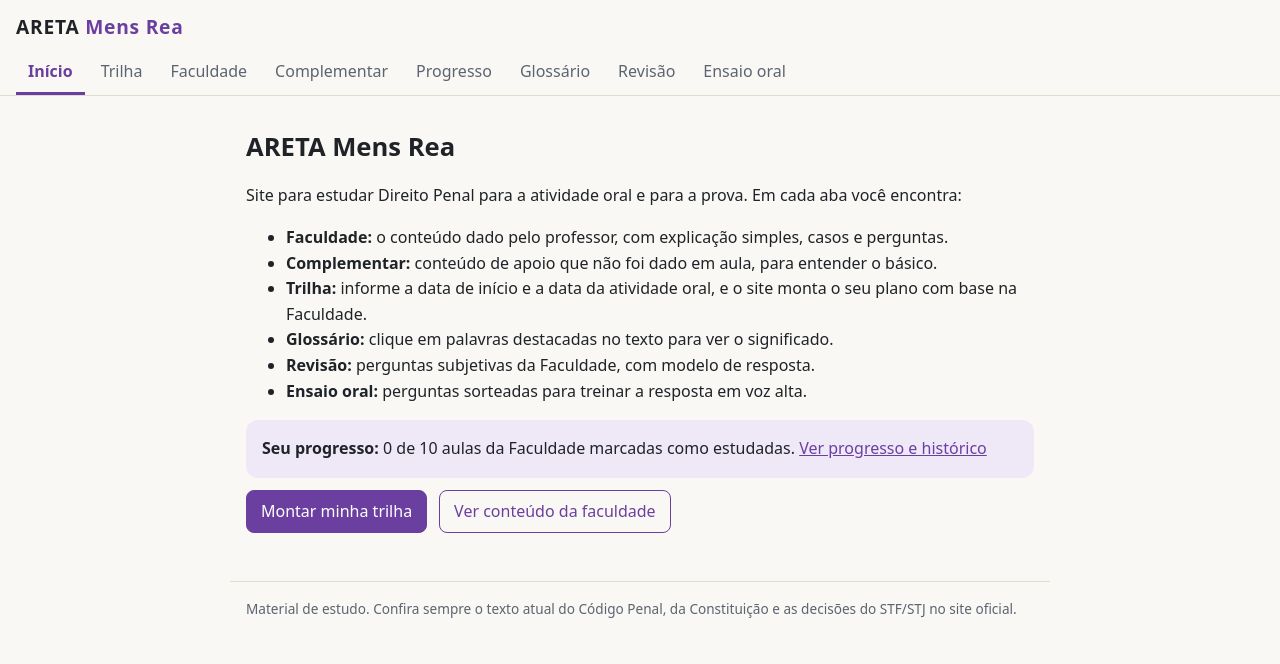
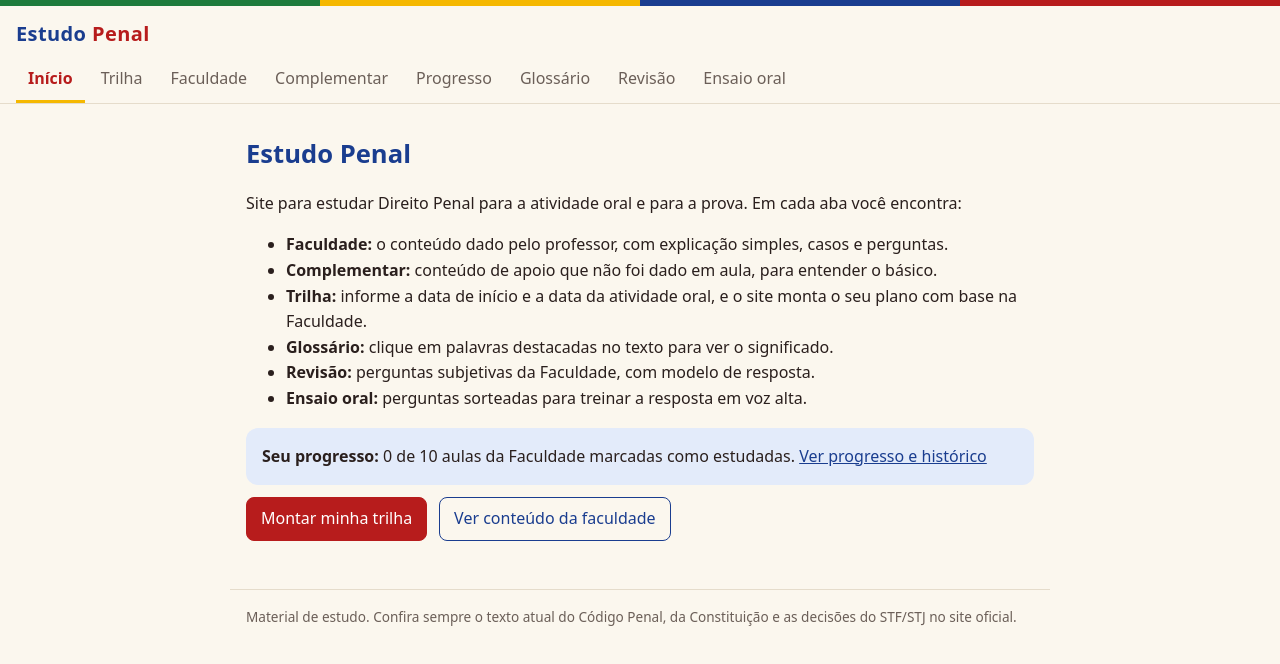
Before and after one commit to rayramicaelly22-bit/site-de-direito-penal, a plain HTML site: page index.html in a window 1280 px wide. Drawn offline with Linux system fonts and the light colour scheme.

Commit message:
Renomeia para Estudo Penal, nova paleta (vermelho, off-white, verde, amarelo, azul) e macetes de decoreba
Co-Authored-By: Claude Sonnet 5 <noreply@anthropic.com>

```diff
--- a/css/style.css
+++ b/css/style.css
@@ -1,25 +1,48 @@
 :root {
-  --fundo: #faf8f4;
-  --texto: #1f2328;
-  --suave: #5b6470;
-  --destaque: #6b3fa0;
-  --destaque-claro: #efe8f7;
-  --borda: #e2dccf;
-  --ok: #2e7d4f;
-  --alerta: #b5471e;
+  --fundo: #fbf7ee;
+  --texto: #2a1f1d;
+  --suave: #6b5f58;
+  --vermelho: #b71c1c;
+  --vermelho-claro: #f8e1de;
+  --amarelo: #f5b800;
+  --amarelo-claro: #fff4c7;
+  --verde: #1e7b3c;
+  --verde-claro: #e0f2e6;
+  --azul: #1a3d8f;
+  --azul-claro: #e3ebfa;
+  --borda: #e5dccb;
 }
 
 @media (prefers-color-scheme: dark) {
   :root:not([data-theme="light"]) {
-    --fundo: #17181c;
-    --texto: #ececf1;
-    --suave: #a3a8b3;
-    --destaque: #b893e6;
-    --destaque-claro: #2a2435;
-    --borda: #33363f;
-    --ok: #6cc38f;
-    --alerta: #f08a5d;
+    --fundo: #1c1a1a;
+    --texto: #f3ede4;
+    --suave: #b5aaa0;
+    --vermelho: #ef5350;
+    --vermelho-claro: #3a2020;
+    --amarelo: #ffd54f;
+    --amarelo-claro: #3d3310;
+    --verde: #6fcf8e;
+    --verde-claro: #1d3326;
+    --azul: #8fb0ff;
+    --azul-claro: #1c2740;
+    --borda: #3a3430;
   }
+}
+
+:root[data-theme="dark"] {
+  --fundo: #1c1a1a;
+  --texto: #f3ede4;
+  --suave: #b5aaa0;
+  --vermelho: #ef5350;
+  --vermelho-claro: #3a2020;
+  --amarelo: #ffd54f;
+  --amarelo-claro: #3d3310;
+  --verde: #6fcf8e;
+  --verde-claro: #1d3326;
+  --azul: #8fb0ff;
+  --azul-claro: #1c2740;
+  --borda: #3a3430;
 }
 
 * { box-sizing: border-box; }
@@ -32,8 +55,9 @@ body {
   line-height: 1.6;
 }
 
-a { color: var(--destaque); }
+a { color: var(--azul); }
 
+/* Faixa com as cores da bandeira */
 .topo {
   position: sticky;
   top: 0;
@@ -42,15 +66,26 @@ a { color: var(--destaque); }
   border-bottom: 1px solid var(--borda);
   padding: 12px 16px 0;
 }
+.topo::before {
+  content: "";
+  position: absolute;
+  top: 0;
+  left: 0;
+  right: 0;
+  height: 6px;
+  background: linear-gradient(90deg, var(--verde) 0 25%, var(--amarelo) 25% 50%, var(--azul) 50% 75%, var(--vermelho) 75% 100%);
+}
 
 .marca {
   font-weight: 800;
-  font-size: 1.2rem;
+  font-size: 1.25rem;
   text-decoration: none;
-  color: var(--texto);
-  letter-spacing: 0.04em;
+  color: var(--azul);
+  letter-spacing: 0.02em;
+  display: inline-block;
+  margin-top: 6px;
 }
-.marca span { color: var(--destaque); }
+.marca span { color: var(--vermelho); }
 
 .abas {
   display: flex;
@@ -66,9 +101,9 @@ a { color: var(--destaque); }
   white-space: nowrap;
 }
 .abas a.ativa {
-  color: var(--destaque);
-  border-bottom-color: var(--destaque);
-  font-weight: 600;
+  color: var(--vermelho);
+  border-bottom-color: var(--amarelo);
+  font-weight: 700;
 }
 
 .conteudo {
@@ -77,12 +112,12 @@ a { color: var(--destaque); }
   padding: 20px 16px 48px;
 }
 
-h1 { font-size: 1.6rem; margin: 0.4em 0 0.5em; }
-h2 { font-size: 1.25rem; margin: 1.4em 0 0.5em; }
-h3 { font-size: 1.05rem; margin: 1em 0 0.4em; }
+h1 { font-size: 1.6rem; margin: 0.4em 0 0.5em; color: var(--azul); }
+h2 { font-size: 1.25rem; margin: 1.4em 0 0.5em; color: var(--vermelho); }
+h3 { font-size: 1.05rem; margin: 1em 0 0.4em; color: var(--azul); }
 
 .card {
-  background: var(--destaque-claro);
+  background: var(--azul-claro);
   border-radius: 12px;
   padding: 16px;
   margin: 12px 0;
@@ -92,15 +127,33 @@ h3 { font-size: 1.05rem; margin: 1em 0 0.4em; }
   border: 1px solid var(--borda);
 }
 
+/* Aviso de seção (Faculdade/Complementar) */
+.aviso-secao {
+  background: var(--amarelo-claro);
+  border: none;
+  border-left: 5px solid var(--amarelo);
+  color: var(--texto);
+}
+
+/* Macete de decoreba */
+.macete {
+  background: var(--verde-claro);
+  border-left: 5px solid var(--verde);
+  border-radius: 10px;
+  padding: 10px 14px;
+  margin: 12px 0;
+}
+.macete strong { color: var(--verde); }
+
 .caixa-crianca {
-  border-left: 4px solid var(--ok);
+  border-left: 4px solid var(--verde);
   padding: 8px 14px;
   margin: 12px 0;
   background: var(--fundo);
 }
 
 .caso {
-  border-left: 4px solid var(--destaque);
+  border-left: 4px solid var(--vermelho);
   padding: 8px 14px;
   margin: 12px 0;
 }
@@ -109,8 +162,8 @@ h3 { font-size: 1.05rem; margin: 1em 0 0.4em; }
   font-size: 0.75rem;
   padding: 2px 8px;
   border-radius: 999px;
-  background: var(--borda);
-  color: var(--suave);
+  background: var(--amarelo-claro);
+  color: var(--texto);
   margin-bottom: 4px;
 }
 
@@ -118,8 +171,8 @@ button, .botao {
   font: inherit;
   padding: 8px 14px;
   border-radius: 8px;
-  border: 1px solid var(--destaque);
-  background: var(--destaque);
+  border: 1px solid var(--vermelho);
+  background: var(--vermelho);
   color: #fff;
   cursor: pointer;
   text-decoration: none;
@@ -127,7 +180,8 @@ button, .botao {
 }
 button.secundario, .botao.secundario {
   background: transparent;
-  color: var(--destaque);
+  color: var(--azul);
+  border-color: var(--azul);
 }
 
 input, select {
@@ -146,6 +200,7 @@ label { display: block; margin: 10px 0 4px; font-weight: 600; }
 .lista-aulas { list-style: none; padding: 0; }
 .lista-aulas li {
   border: 1px solid var(--borda);
+  border-left: 5px solid var(--azul);
   border-radius: 10px;
   padding: 12px 14px;
   margin: 8px 0;
@@ -156,10 +211,10 @@ label { display: block; margin: 10px 0 4px; font-weight: 600; }
 }
 .lista-aulas a { font-weight: 600; text-decoration: none; }
 
-.feito { color: var(--ok); font-weight: 600; }
+.feito { color: var(--verde); font-weight: 700; }
 
 .termo {
-  border-bottom: 1px dotted var(--destaque);
+  border-bottom: 1px dotted var(--azul);
   cursor: help;
 }
 
@@ -178,19 +233,22 @@ label { display: block; margin: 10px 0 4px; font-weight: 600; }
 
 .trilha-dia {
   border: 1px solid var(--borda);
+  border-left: 5px solid var(--azul);
   border-radius: 10px;
   padding: 10px 14px;
   margin: 8px 0;
 }
-.trilha-dia.revisao { border-style: dashed; }
-.trilha-dia.oral { border-color: var(--alerta); }
+.trilha-dia.revisao { border-left-color: var(--amarelo); border-style: dashed; border-left-style: solid; }
+.trilha-dia.oral { border-left-color: var(--vermelho); }
 .trilha-dia ul { margin: 6px 0 0; padding-left: 20px; }
+.concluido { display: inline-flex; align-items: center; gap: 6px; font-weight: 600; margin: 4px 0; color: var(--verde); }
+.concluido input { width: auto; }
 
 .resposta { display: none; margin-top: 10px; }
 .resposta.aberta { display: block; }
 
 .aviso {
-  color: var(--alerta);
+  color: var(--vermelho);
   font-weight: 600;
 }
 
--- a/index.html
+++ b/index.html
@@ -3,12 +3,12 @@
 <head>
   <meta charset="utf-8">
   <meta name="viewport" content="width=device-width, initial-scale=1">
-  <title>ARETA Mens Rea · Direito Penal</title>
+  <title>Estudo Penal · Direito Penal</title>
   <link rel="stylesheet" href="css/style.css">
 </head>
 <body>
   <header class="topo">
-    <a class="marca" href="#/inicio">ARETA <span>Mens Rea</span></a>
+    <a class="marca" href="#/inicio">Estudo <span>Penal</span></a>
     <nav class="abas" aria-label="Seções">
       <a href="#/inicio" data-aba="inicio">Início</a>
       <a href="#/trilha" data-aba="trilha">Trilha</a>
--- a/js/app.js
+++ b/js/app.js
@@ -38,7 +38,7 @@ function esc(texto) {
 
 // Converte [[chave]] e [[chave|texto]] em termos clicáveis do glossário.
 function marcar(texto) {
-  return esc(texto).replace(/\[\[([^\]|]+)(?:\|([^\]]+))?\]\]/g, (_, chave, rotulo) => {
+  return esc(texto).replace(/\*\*(.+?)\*\*/g, "<strong>$1</strong>").replace(/\[\[([^\]|]+)(?:\|([^\]]+))?\]\]/g, (_, chave, rotulo) => {
     const entrada = GLOSSARIO[chave];
     const visivel = rotulo || (entrada ? entrada.termo : chave);
     if (!entrada) return visivel;
@@ -129,7 +129,7 @@ function fontesHtml(aula) {
 function telaInicio() {
   const feitas = aulasFeitas().filter((id) => FACULDADE().some((a) => a.id === id)).length;
   return `
-    <h1>ARETA Mens Rea</h1>
+    <h1>Estudo Penal</h1>
     <p>Site para estudar Direito Penal para a atividade oral e para a prova. Em cada aba você encontra:</p>
     <ul>
       <li><strong>Faculdade:</strong> o conteúdo dado pelo professor, com explicação simples, casos e perguntas.</li>
@@ -301,6 +301,7 @@ function telaAula(id) {
     <p class="suave"><a href="${rotaBase}">← ${aula.secao === "faculdade" ? "Faculdade" : "Complementar"}</a> · Aula ${indice + 1} de ${lista.length} · ${aula.horas}h</p>
     <h1>${esc(aula.titulo)}</h1>
     <div class="card">${marcar(aula.resumo)}</div>
+    ${MACETES[aula.id] ? `<div class="macete"><strong>Macete para decorar:</strong> ${marcar(MACETES[aula.id])}</div>` : ""}
 
     <div class="linha">
       <button class="secundario" id="btn-crianca" aria-expanded="false">Explicar para uma criança</button>
@@ -510,7 +511,7 @@ function importarProgresso(arquivo) {
       msg.textContent = "Progresso importado.";
       render();
     } catch (erro) {
-      msg.textContent = "Não foi possível importar: o arquivo não tem o formato do ARETA.";
+      msg.textContent = "Não foi possível importar: o arquivo não tem o formato do Estudo Penal.";
     }
   };
   leitor.readAsText(arquivo);
--- a/js/conteudo.js
+++ b/js/conteudo.js
@@ -78,6 +78,20 @@ const FONTES = {
 
 // Seção de cada aula: "complementar" = não foi dada pelo professor; o resto é "faculdade".
 const COMPLEMENTAR = ["aula-01", "aula-02", "aula-03", "aula-04", "aula-05", "aula-06", "aula-07"];
+
+// Macetes de decoreba (mostrados nas aulas quando há um).
+const MACETES = {
+  "aula-08": "As espécies de prisão são **PC-CAM**: Penal, Cautelar, Civil, Administrativa, Militar. Lembrete: a civil hoje vale só para devedor de alimentos.",
+  "aula-09": "**JFSA** = Juiz, Família (comunicação da prisão), Silêncio e Advogado. Audiência de custódia: em 24 horas, o juiz vê a prisão.",
+  "aula-10": "Flagrante por inciso do art. 302: **I** está cometendo, **II** acabou de cometer, **III** perseguido logo após, **IV** encontrado com objetos. Macete: **Está, Acabou, Perseguido, Encontrado**.",
+  "aula-11": "Os fundamentos da preventiva são **OCA**: Ordem (pública e econômica), Conveniência (da instrução), Aplicação (da lei penal).",
+  "aula-12": "Crimes inafiançáveis: **RAHTTT** = Racismo, grupos Armados, Hediondos, Tortura, Tráfico, Terrorismo. Quebra da fiança: intimado e não compareceu, obstruiu o processo ou cometeu nova infração dolosa.",
+  "aula-13": "Pena **4 anos ou mais** → ordinário. Pena **menos de 4 anos** → sumário. Menor potencial ofensivo → sumaríssimo.",
+  "aula-14": "Ordem no ordinário: **DIRC** = Denúncia, Impedimento/suspeição, Recebe ou rejeita, Citação. Frase: **Dona Inês Recebeu Carta**.",
+  "aula-15": "Causas de rejeição (art. 395): **IPJ** = Inépcia, Pressuposto ou condição da ação, Justa causa.",
+  "aula-16": "Números para decorar: resposta em **10 dias**; testemunhas: **8** no ordinário e **5** no sumário. Revelia: não respondeu, mas a acusação continua provando tudo.",
+  "aula-17": "**581, I = rejeitou a denúncia → RESE em 5 dias** (art. 586). Juizado Especial: o recurso é a apelação."
+};
 
 const AULAS = [
   {
```
Also changed, not shown: 1 other file.
